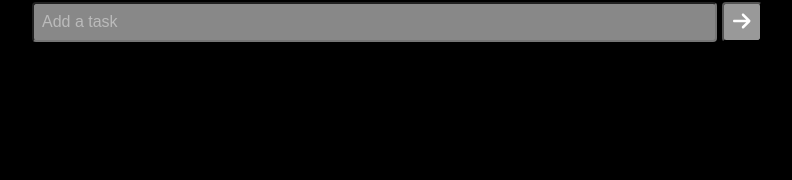
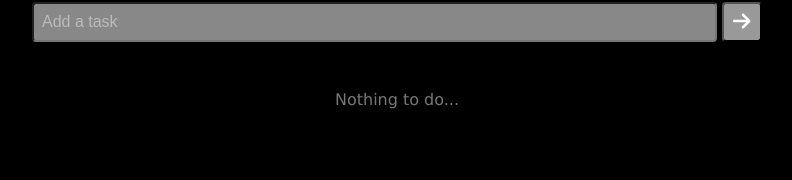
Before and after one commit to rnxden/rightnow-web, a React (Vite) app: page / in a window 1280 px wide. Shown: the part 118-298 px from the top of the page, without its empty margins (243-1035 px from the left). Built offline with nearby package versions, Linux system fonts and the light colour scheme.

Commit message:
feat: number todos at the bottom of the list

```diff
--- a/src/App.css
+++ b/src/App.css
@@ -100,3 +100,10 @@
 .list-item:hover::before {
   background: #ddd;
 }
+
+.list-end {
+  margin-top: 2rem;
+  text-align: center;
+  margin-bottom: 0.5rem;
+  color: #777;
+}
--- a/src/App.jsx
+++ b/src/App.jsx
@@ -42,6 +42,11 @@ function App() {
             {todos.map((todo) => (
               <div className='list-item'>{todo}</div>
             ))}
+            <div className='list-end'>
+              {todos.length > 0
+                ? `You have ${todos.length} thing${todos.length === 1 ? '' : 's'} to do!`
+                : 'Nothing to do...'}
+            </div>
           </div>
         </div>
       </div>
```
